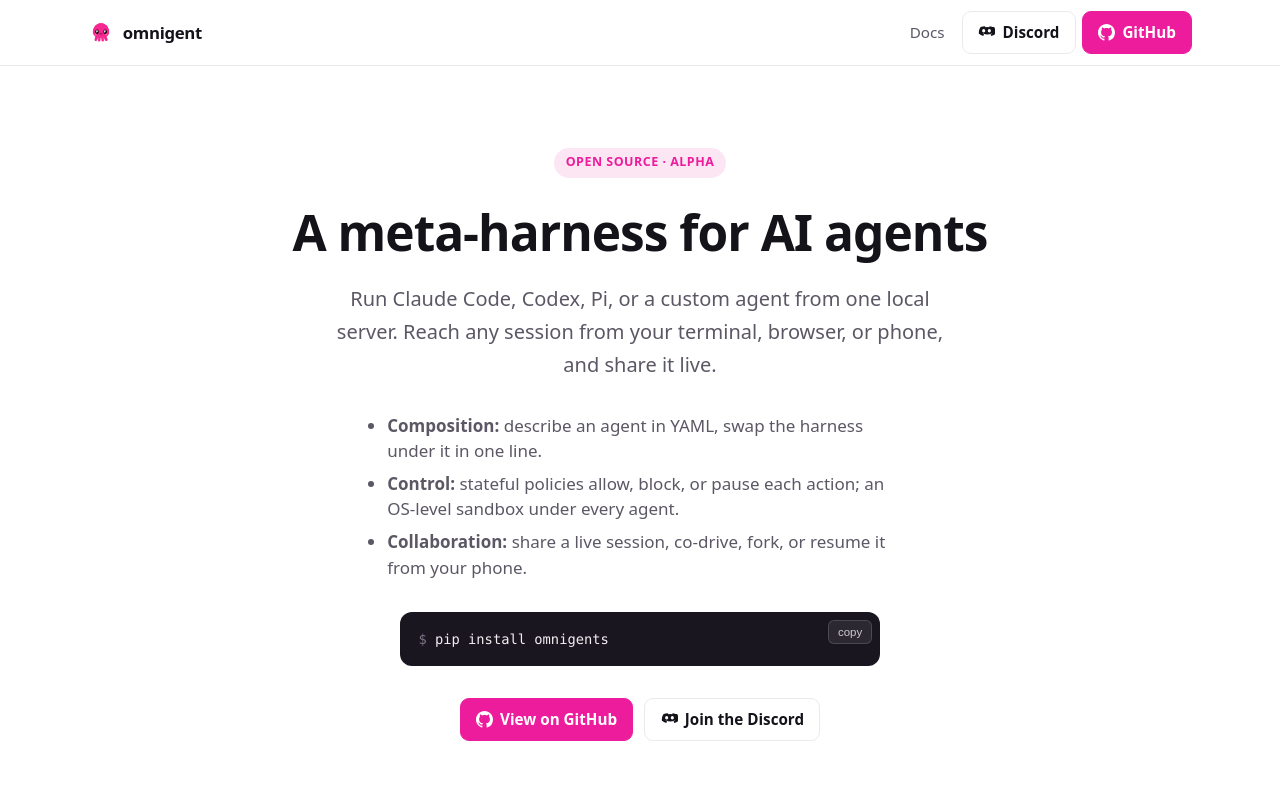
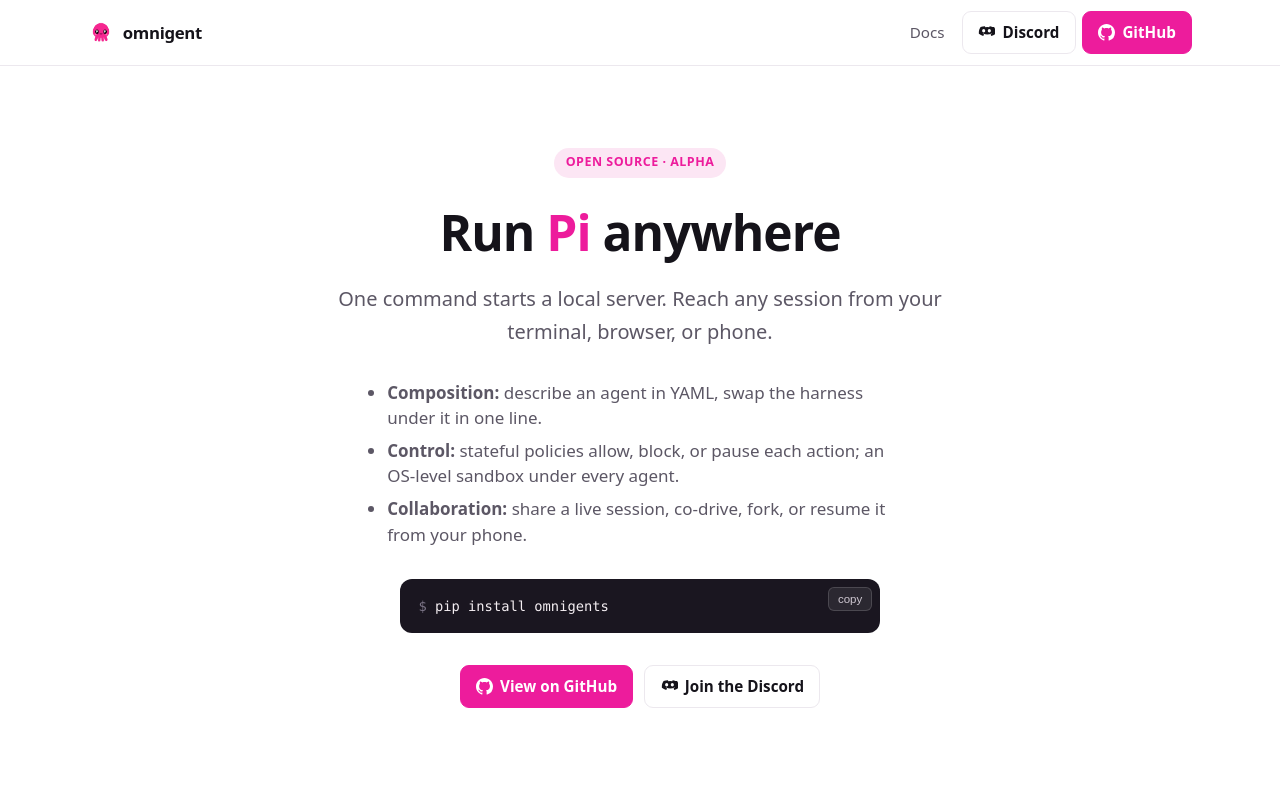
Before and after one commit to omnigent-ai/omnigent-site, a Next.js app: page / in a window 1280 px wide. Shown: the top 800 px of the page. Built offline with nearby package versions, Linux system fonts and the light colour scheme.

Commit message:
hero: rotating harness in the H1 (Run [Claude Code|Codex|Pi|your own agent] anywhere)
Cycle the harness in the headline, and shift the lede off the harness
list so the two don't echo each other.

Co-authored-by: Isaac

```diff
--- a/app/globals.css
+++ b/app/globals.css
@@ -157,6 +157,26 @@ hr {
   color: var(--fg-soft);
   max-width: 38rem;
   margin: 0 auto 2rem;
+}
+.rotator {
+  display: inline-block;
+  color: var(--accent);
+  animation: rotator-in 0.45s ease;
+}
+@keyframes rotator-in {
+  from {
+    opacity: 0;
+    transform: translateY(0.25em);
+  }
+  to {
+    opacity: 1;
+    transform: translateY(0);
+  }
+}
+@media (prefers-reduced-motion: reduce) {
+  .rotator {
+    animation: none;
+  }
 }
 .hero-points {
   text-align: left;
--- a/app/page.js
+++ b/app/page.js
@@ -2,6 +2,7 @@ import Link from "next/link";
 import Nav from "@/components/Nav";
 import Footer from "@/components/Footer";
 import Command from "@/components/Command";
+import RotatingWord from "@/components/RotatingWord";
 import { GitHubIcon, DiscordIcon } from "@/components/icons";
 import { GITHUB_URL, DISCORD_URL } from "@/components/links";
 
@@ -14,11 +15,14 @@ export default function Home() {
         {/* Hero */}
         <section className="hero wrap">
           <span className="tag">Open source · Alpha</span>
-          <h1>A meta-harness for AI agents</h1>
+          <h1>
+            Run{" "}
+            <RotatingWord items={["Claude Code", "Codex", "Pi", "your own agent"]} />{" "}
+            anywhere
+          </h1>
           <p className="lede">
-            Run Claude Code, Codex, Pi, or a custom agent from one local server.
-            Reach any session from your terminal, browser, or phone, and share
-            it live.
+            One command starts a local server. Reach any session from your
+            terminal, browser, or phone.
           </p>
           <ul className="hero-points">
             <li>
--- /dev/null
+++ b/components/RotatingWord.js
@@ -0,0 +1,23 @@
+"use client";
+
+import { useState, useEffect } from "react";
+
+// Cycles through `items` in place, editor-autocomplete style. Renders the
+// first item on the server, so the H1 is still meaningful without JS / for SEO.
+export default function RotatingWord({ items, interval = 2200 }) {
+  const [index, setIndex] = useState(0);
+
+  useEffect(() => {
+    const id = setInterval(
+      () => setIndex((n) => (n + 1) % items.length),
+      interval
+    );
+    return () => clearInterval(id);
+  }, [items.length, interval]);
+
+  return (
+    <span className="rotator" key={index} aria-live="polite">
+      {items[index]}
+    </span>
+  );
+}
```
